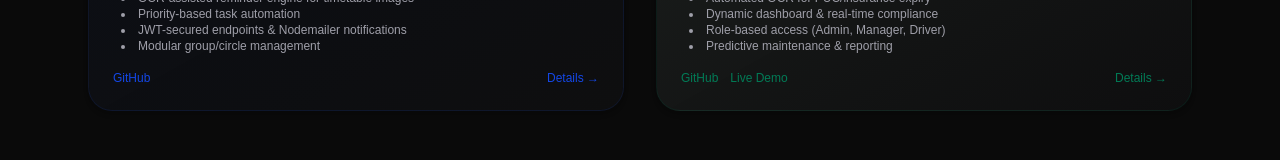
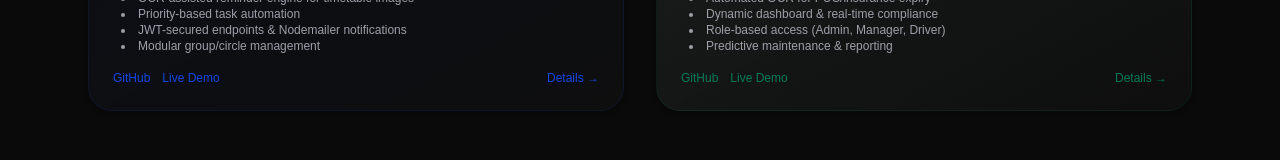
Before and after one commit to code-addicts/portfolio, a Next.js app in the folder temp-next/: page /projects in a window 1280 px wide. Shown: the part 344-504 px from the top of the page. Built offline with nearby package versions, Linux system fonts and the light colour scheme; no server answers.

Commit message:
fix: update Live Demo URL's

```diff
--- a/package.json
+++ b/package.json
@@ -22,4 +22,7 @@
     "postcss": "^8.5.15",
     "tailwindcss": "^4.3.0"
   }
+  ,"overrides": {
+    "glob": "^9.3.5"
+  }
 }
--- a/temp-next/app/projects/autoflow/page.tsx
+++ b/temp-next/app/projects/autoflow/page.tsx
@@ -22,7 +22,7 @@ export default function AutoFlow() {
       </section>
       <div className="mt-8 flex gap-4">
         <a href="https://github.com/code-addicts/AutoFlow" target="_blank" rel="noreferrer" className="px-4 py-2 bg-zinc-800 text-white rounded hover:bg-zinc-700 text-sm">GitHub</a>
-        <a href="https://autoflow-sand.vercel.app/login" target="_blank" rel="noreferrer" className="px-4 py-2 bg-emerald-600 text-white rounded hover:bg-emerald-500 text-sm">Live Demo</a>
+        <a href="https://autoflow-teal.vercel.app/login" target="_blank" rel="noreferrer" className="px-4 py-2 bg-emerald-600 text-white rounded hover:bg-emerald-500 text-sm">Live Demo</a>
       </div>
     </div>
   );
--- a/temp-next/app/projects/page.tsx
+++ b/temp-next/app/projects/page.tsx
@@ -27,7 +27,7 @@ export default function ProjectsIndex() {
           </ul>
           <div className="flex gap-3 mt-auto">
             <a href="https://github.com/code-addicts/snapReminder" target="_blank" rel="noreferrer" className="text-blue-700 hover:underline text-xs">GitHub</a>
-            {/* <a href="#" className="text-blue-700 hover:underline text-xs">Live Demo</a> */}
+            <a href="https://snapreminder.netlify.app/" target="_blank" rel="noreferrer" className="text-blue-700 hover:underline text-xs">Live Demo</a>
             <Link href="/projects/snapReminder" className="ml-auto text-blue-700 hover:underline text-xs">Details →</Link>
           </div>
         </div>
@@ -54,7 +54,7 @@ export default function ProjectsIndex() {
           </ul>
           <div className="flex gap-3 mt-auto">
             <a href="https://github.com/code-addicts/AutoFlow" target="_blank" rel="noreferrer" className="text-emerald-700 hover:underline text-xs">GitHub</a>
-            <a href="https://autoflow-sand.vercel.app/login" target="_blank" rel="noreferrer" className="text-emerald-700 hover:underline text-xs">Live Demo</a>
+            <a href="https://autoflow-teal.vercel.app/login" target="_blank" rel="noreferrer" className="text-emerald-700 hover:underline text-xs">Live Demo</a>
             <Link href="/projects/autoflow" className="ml-auto text-emerald-700 hover:underline text-xs">Details →</Link>
           </div>
         </div>
--- a/temp-next/package.json
+++ b/temp-next/package.json
@@ -25,4 +25,7 @@
     "tailwindcss": "^4",
     "typescript": "^5"
   }
+  ,"overrides": {
+    "glob": "^9.3.5"
+  }
 }
```
